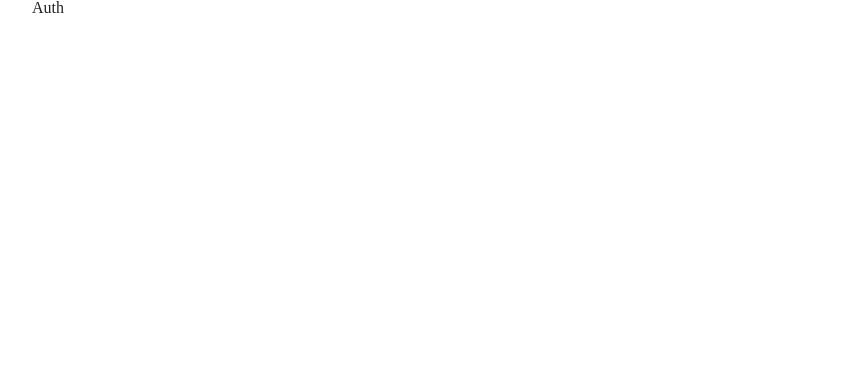
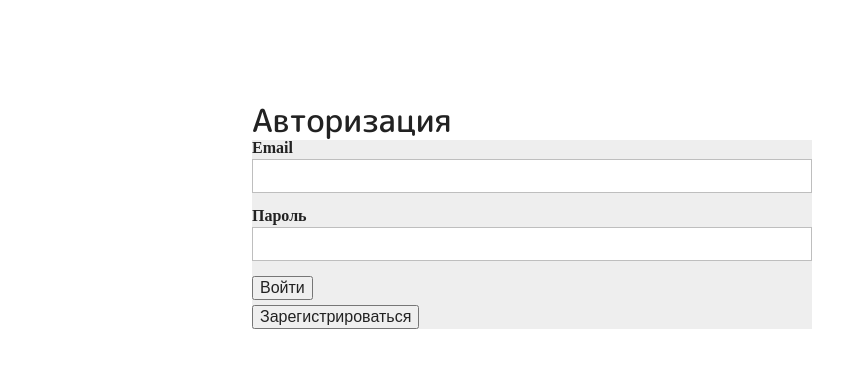
Before and after one commit to nikita-resh/tutor, a React app: page /auth in a window 1280 px wide. Shown: the top 368 px of the page, without its empty margins (108-951 px from the left). Built offline with nearby package versions, Linux system fonts and the light colour scheme.

Commit message:
feat: add Auth component and validation

```diff
--- a/src/components/ActiveQuestion/Cheer/Cheer.css
+++ b/src/components/ActiveQuestion/Cheer/Cheer.css
@@ -4,7 +4,7 @@
   font: 500 normal 16px/24px "M PLUS Rounded 1c", sans-serif;
   max-width: 580px;
   display: flex;
-  justify-content: start;
+  justify-content: flex-start;
   align-items: center;
   padding: 10px 40px;
   box-shadow: 0px 0px 10px rgba(0, 0, 0, 0.1);
--- /dev/null
+++ b/src/components/UI/Input/Input.css
@@ -0,0 +1,35 @@
+.Input {
+  margin-bottom: 15px;
+}
+
+.Input label {
+  margin-bottom: 3px;
+  padding: 0;
+  display: block;
+  font-weight: bold;
+}
+
+.Input input {
+  display: block;
+  box-sizing: border-box;
+  border: 1px solid #bebebe;
+  padding: 7px;
+  margin: 0 0 5px;
+  width: 100%;
+  outline: none;
+  transition: all 0.3s ease-in-out;
+}
+
+.Input span {
+  color: black;
+  font-size: 12px;
+  font-weight: bold;
+}
+
+.Input span {
+  color: #f01f30;
+}
+
+.Input.invalid label {
+  color: #f01f30;
+}
--- /dev/null
+++ b/src/components/UI/Input/Input.js
@@ -0,0 +1,36 @@
+import React from "react";
+import "./Input.css";
+
+function isInvalid({ valid, touched, shouldValidate }) {
+  return !valid && shouldValidate && touched;
+}
+
+const Input = (props) => {
+  const inputType = props.type || "text";
+  const cls = ["Input"];
+  const htmlFor = `${inputType}-${Math.random()}`;
+
+  if (isInvalid(props)) {
+    cls.push("invalid");
+  }
+
+  return (
+    <div className={cls.join(" ")}>
+      <label htmlFor={htmlFor}>{props.label}</label>
+      <input
+        type={inputType}
+        id={htmlFor}
+        value={props.value}
+        onChange={props.onChange}
+      ></input>
+
+      {isInvalid(props) ? (
+        <span className="invalid">
+          {props.errorMessage || "Введите верное значение"}
+        </span>
+      ) : null}
+    </div>
+  );
+};
+
+export default Input;
--- a/src/containers/Auth/Auth.css
+++ b/src/containers/Auth/Auth.css
@@ -1,2 +1,30 @@
 .Auth {
+  display: flex;
+  justify-content: center;
+  padding-top: 100px;
+  flex-grow: 1;
+  width: 100%;
 }
+
+.Auth form {
+  background-color: #eee;
+}
+
+.Auth > div {
+  width: 100%;
+  max-width: 600px;
+  padding: 0 20px;
+}
+.Auth input {
+  display: block;
+  margin-bottom: 5px;
+}
+
+.Auth button {
+  display: block;
+  margin-bottom: 5px;
+}
+
+.Auth h1 {
+  font: 500 normal 32px/40px "M PLUS Rounded 1c", sans-serif;
+}
--- a/src/containers/Auth/Auth.js
+++ b/src/containers/Auth/Auth.js
@@ -1,10 +1,118 @@
 import React, { Component } from "react";
+import Input from "../../components/UI/Input/Input";
+import "./Auth.css";
 
+function validateEmail(email) {
+  const re =
+    /^(([^<>()[\]\\.,;:\s@"]+(\.[^<>()[\]\\.,;:\s@"]+)*)|(".+"))@((\[[0-9]{1,3}\.[0-9]{1,3}\.[0-9]{1,3}\.[0-9]{1,3}\])|(([a-zA-Z\-0-9]+\.)+[a-zA-Z]{2,}))$/;
+  return re.test(String(email).toLowerCase());
+}
 export default class Auth extends Component {
+  state = {
+    formControls: {
+      email: {
+        value: "",
+        type: "email",
+        label: "Email",
+        errorMessage: "Введите корректный Email",
+        valid: false,
+        touched: false,
+        validation: {
+          required: true,
+          email: true,
+        },
+      },
+      password: {
+        value: "",
+        type: "password",
+        label: "Пароль",
+        errorMessage: "Введите корректный пароль",
+        valid: false,
+        touched: false,
+        validation: {
+          required: true,
+          minLength: 6,
+        },
+      },
+    },
+  };
+
+  loginHandler = () => {};
+  registerHandler = () => {};
+  submitHandler = (event) => {
+    event.preventDefault();
+  };
+
+  validateControl(value, validation) {
+    if (!validation) {
+      return true;
+    }
+    let isValid = true;
+
+    if (validation.required) {
+      isValid = value.trim() !== "" && isValid;
+    }
+
+    if (validation.email) {
+      isValid = validateEmail(value) && isValid;
+    }
+
+    if (validation.minLength) {
+      isValid = value.length >= validation.minLength && isValid;
+    }
+
+    return isValid;
+  }
+
+  onChangeHandler = (e, controlName) => {
+    const formControls = { ...this.state.formControls };
+    const control = { ...formControls[controlName] };
+
+    control.value = e.target.value;
+    control.touched = true;
+    control.valid = this.validateControl(control.value, control.validation);
+
+    formControls[controlName] = control;
+
+    this.setState({
+      formControls,
+    });
+  };
+
+  renderInputs() {
+    return Object.keys(this.state.formControls).map((controlName, index) => {
+      const control = this.state.formControls[controlName];
+      return (
+        <Input
+          key={controlName + index}
+          type={control.type}
+          value={control.value}
+          valid={control.valid}
+          touched={control.touched}
+          label={control.label}
+          errorMessage={control.errorMessage}
+          shouldValidate={!!control.validation}
+          onChange={(e) => this.onChangeHandler(e, controlName)}
+        />
+      );
+    });
+  }
+
   render() {
     return (
-      <div>
-        <h1>Auth</h1>
+      <div className="Auth">
+        <div>
+          <h1>Авторизация</h1>
+          <form onSubmit={this.submitHandler}>
+            {this.renderInputs()}
+            <button type="success" onClick={this.loginHandler}>
+              Войти
+            </button>
+            <button type="primary" onClick={this.registerHandler}>
+              Зарегистрироваться
+            </button>
+          </form>
+        </div>
       </div>
     );
   }
```
Also changed, not shown: 1 other file (tests, documents, lock files or other folders).
